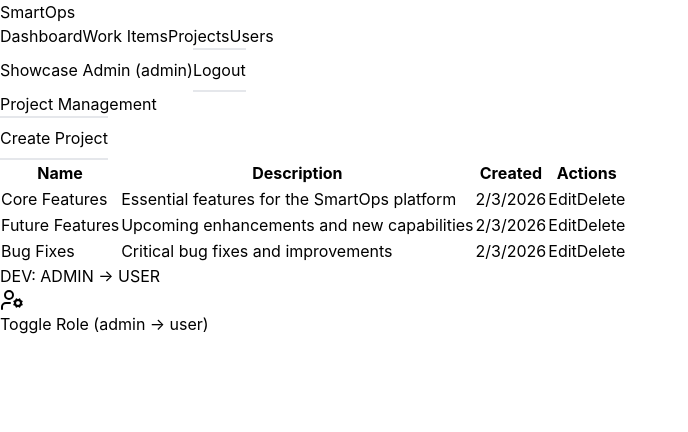
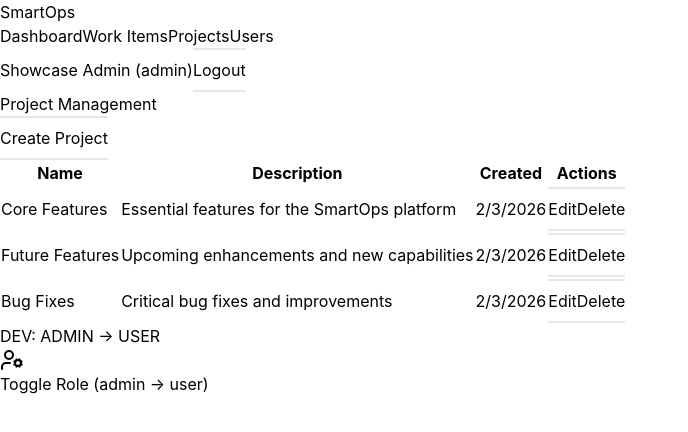
Before and after one commit to BarryRogerG/smart-ops, a React (Vite) app in the folder frontend/: page /projects in a window 1280 px wide. Shown: the top 432 px of the page, without its empty margins (0-688 px from the left). Built offline with nearby package versions, Linux system fonts and the light colour scheme; no server answers.

Commit message:
Fix Projects CRUD: optimistic updates, Back to List button, state reset on navigation, professional button styling matching Work Items, showcase mode persistence

```diff
--- a/frontend/src/components/Layout.tsx
+++ b/frontend/src/components/Layout.tsx
@@ -36,6 +36,11 @@ export function Layout({ children }: { children: React.ReactNode }) {
                 </Link>
                 <Link
                   to="/projects"
+                  onClick={() => {
+                    // Reset Projects page state when navigating via nav bar
+                    // This ensures users always start fresh on the list view
+                    // Note: State reset is handled in Projects component via useEffect
+                  }}
                   className="border-transparent text-gray-500 hover:border-gray-300 hover:text-gray-700 inline-flex items-center px-1 pt-1 border-b-2 text-sm font-medium"
                 >
                   Projects
--- a/frontend/src/components/ProjectTable.tsx
+++ b/frontend/src/components/ProjectTable.tsx
@@ -50,18 +50,20 @@ export function ProjectTable({ projects, onEdit, onDelete }: ProjectTableProps)
                 {project?.createdAt ? new Date(project.createdAt).toLocaleDateString() : '-'}
               </td>
               <td className="px-6 py-4 whitespace-nowrap text-sm">
+                <div className="flex gap-3">
                   <button
                     onClick={() => project && onEdit(project)}
-                  className="text-indigo-600 hover:text-indigo-800 mr-4"
+                    className="inline-flex items-center justify-center space-x-2 w-20 py-2 text-sm font-semibold tracking-tight text-white bg-indigo-600 bg-gradient-to-b from-white/10 to-transparent rounded-lg shadow-sm ring-1 ring-inset ring-white/10 hover:bg-indigo-700 hover:shadow-md hover:-translate-y-0.5 transition-all duration-200"
                   >
-                  Edit
+                    <span>Edit</span>
                   </button>
                   <button
                     onClick={() => project?.id && onDelete(project.id)}
-                  className="text-red-600 hover:text-red-800"
+                    className="inline-flex items-center justify-center space-x-2 w-20 py-2 text-sm font-semibold tracking-tight text-white bg-rose-600 bg-gradient-to-b from-white/10 to-transparent rounded-lg shadow-sm ring-1 ring-inset ring-white/10 hover:bg-rose-700 hover:shadow-md hover:-translate-y-0.5 transition-all duration-200"
                   >
-                  Delete
+                    <span>Delete</span>
                   </button>
+                </div>
               </td>
             </tr>
           ))}
--- a/frontend/src/hooks/useProjects.ts
+++ b/frontend/src/hooks/useProjects.ts
@@ -33,21 +33,55 @@ export function useProjects() {
   }, []);
 
   const createProject = useCallback(async (projectData: CreateProjectData) => {
-    await projectsService.create(projectData);
+    try {
+      const newProject = await projectsService.create(projectData);
+      // Optimistic update: add to local state immediately
+      setProjects(prev => {
+        const updated = [...prev, newProject];
+        return updated;
+      });
+      // Reload to ensure sync with backend
       await loadProjects();
+      return newProject;
+    } catch (error) {
+      // On error, reload to get correct state
+      await loadProjects();
+      throw error;
+    }
   }, [loadProjects]);
 
   const updateProject = useCallback(async (projectId: string, projectData: UpdateProjectData) => {
+    try {
       const payload = { ...projectData };
       if (!payload.description) delete payload.description;
 
-    await projectsService.update(projectId, payload);
+      const updatedProject = await projectsService.update(projectId, payload);
+      // Optimistic update: update in local state immediately
+      setProjects(prev =>
+        prev.map(p => p.id === projectId ? updatedProject : p)
+      );
+      // Reload to ensure sync with backend
       await loadProjects();
+      return updatedProject;
+    } catch (error) {
+      // On error, reload to get correct state
+      await loadProjects();
+      throw error;
+    }
   }, [loadProjects]);
 
   const deleteProject = useCallback(async (projectId: string) => {
+    try {
       await projectsService.delete(projectId);
+      // Optimistic update: remove from local state immediately
+      setProjects(prev => prev.filter(p => p.id !== projectId));
+      // Reload to ensure sync with backend
       await loadProjects();
+    } catch (error) {
+      // On error, reload to get correct state
+      await loadProjects();
+      throw error;
+    }
   }, [loadProjects]);
 
   return {
--- a/frontend/src/pages/Projects.tsx
+++ b/frontend/src/pages/Projects.tsx
@@ -1,4 +1,6 @@
 import { useEffect, useState } from 'react';
+import { Link } from 'react-router-dom';
+import { ArrowLeft } from 'lucide-react';
 import { toast } from 'react-hot-toast';
 import { useProjects } from '../hooks/useProjects';
 import { Project } from '../types';
@@ -6,16 +8,34 @@ import { Layout } from '../components/Layout';
 import { ProjectTable } from '../components/ProjectTable';
 import { ProjectForm } from '../components/ProjectForm';
 import { MOCK_PROJECTS } from '../data/mockData';
+import { useAuth } from '../contexts/AuthContext';
 
 export function Projects() {
+  const { user } = useAuth();
   const { projects, isLoading, loadProjects, createProject, updateProject, deleteProject } = useProjects();
   const [editingProject, setEditingProject] = useState<Project | null>(null);
   const [isCreating, setIsCreating] = useState(false);
   const [isSubmitting, setIsSubmitting] = useState(false);
+  const [localProjects, setLocalProjects] = useState<Project[]>([]);
+
+  // Check if we're in showcase mode
+  const isShowcaseMode = user?.id === 'guest' || user?.email === 'guest@smartops.com';
 
   useEffect(() => {
     loadProjects();
+    // Reset form state when component mounts (e.g., navigating from nav bar)
+    setIsCreating(false);
+    setEditingProject(null);
   }, [loadProjects]);
+
+  // Sync local state with projects from hook
+  useEffect(() => {
+    if (projects && projects.length > 0) {
+      setLocalProjects(projects);
+    } else if (isShowcaseMode) {
+      setLocalProjects(MOCK_PROJECTS);
+    }
+  }, [projects, isShowcaseMode]);
 
   const onCreateClick = () => {
     setIsCreating(true);
@@ -34,16 +54,36 @@ export function Projects() {
     setIsSubmitting(true);
     try {
       if (isCreating) {
-        await createProject({
+        const newProject = await createProject({
           name: formData.name,
           description: formData.description || undefined,
         });
+
+        // In showcase mode, add to local state if not already added
+        if (isShowcaseMode && newProject) {
+          setLocalProjects(prev => {
+            // Check if project already exists
+            if (prev.some(p => p.id === newProject.id)) {
+              return prev;
+            }
+            return [...prev, newProject];
+          });
+        }
+
         toast.success('Project created successfully');
       } else if (editingProject) {
-        await updateProject(editingProject.id, {
+        const updatedProject = await updateProject(editingProject.id, {
           name: formData.name,
           description: formData.description || undefined,
         });
+
+        // In showcase mode, update local state
+        if (isShowcaseMode && updatedProject) {
+          setLocalProjects(prev =>
+            prev.map(p => p.id === updatedProject.id ? updatedProject : p)
+          );
+        }
+
         toast.success('Project updated successfully');
       }
       setIsCreating(false);
@@ -65,6 +105,12 @@ export function Projects() {
 
     try {
       await deleteProject(projectId);
+
+      // In showcase mode, remove from local state
+      if (isShowcaseMode) {
+        setLocalProjects(prev => prev.filter(p => p.id !== projectId));
+      }
+
       toast.success('Project deleted successfully');
     } catch (error: any) {
       toast.error(error.response?.data?.error || 'Failed to delete project');
@@ -79,12 +125,29 @@ export function Projects() {
     );
   }
 
-  // Universal data guard with optional chaining and nullish coalescing
-  const safeProjects = (projects ?? []) || MOCK_PROJECTS;
+  // Use local projects in showcase mode, otherwise use projects from hook
+  const safeProjects = isShowcaseMode ? localProjects : (projects ?? []) || MOCK_PROJECTS;
 
   return (
     <Layout>
       <div className="px-4 py-6 sm:px-0">
+        {/* Back to List Button - shown when editing/creating */}
+        {(editingProject || isCreating) && (
+          <div className="mb-6">
+            <Link
+              to="/projects"
+              onClick={() => {
+                setIsCreating(false);
+                setEditingProject(null);
+              }}
+              className="inline-flex items-center gap-2 text-gray-500 hover:text-gray-700 font-medium transition-colors"
+            >
+              <ArrowLeft className="h-4 w-4" />
+              Back to Projects
+            </Link>
+          </div>
+        )}
+
         <div className="flex justify-between items-center mb-6">
           <h1 className="text-3xl font-bold text-gray-900">Project Management</h1>
           {!isCreating && !editingProject && (
@@ -107,11 +170,13 @@ export function Projects() {
           />
         )}
 
-        <ProjectTable
-          projects={safeProjects}
-          onEdit={onEditClick}
-          onDelete={onDeleteClick}
-        />
+        {!isCreating && !editingProject && (
+          <ProjectTable
+            projects={safeProjects}
+            onEdit={onEditClick}
+            onDelete={onDeleteClick}
+          />
+        )}
       </div>
     </Layout>
   );
```
Lines whose indentation alone changed are shown as unchanged.
